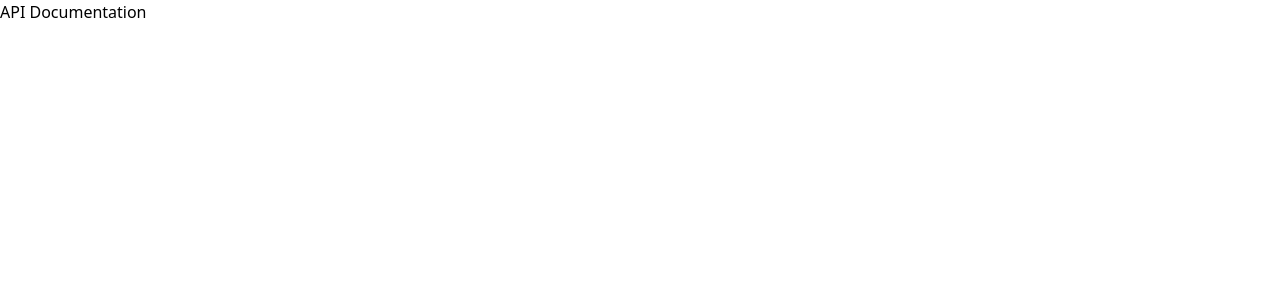
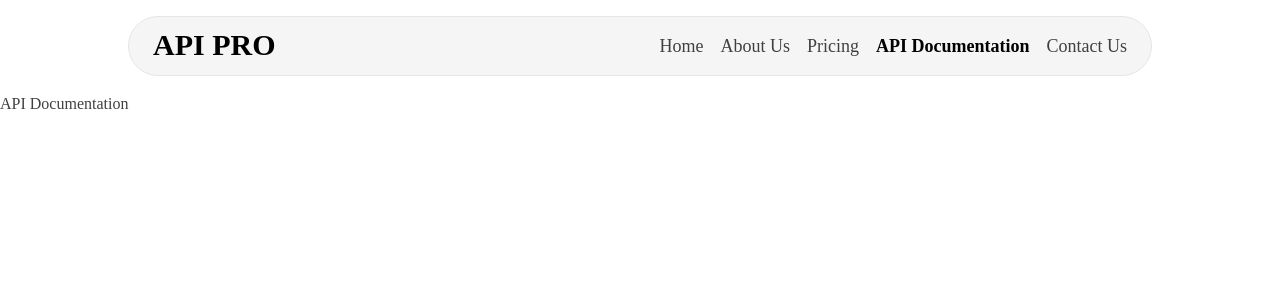
Before and after one commit to ilhamifham/task-by-hsenidmobile, a Vue app: page /api-documentation in a window 1280 px wide. Shown: the top 300 px of the page. Built offline with nearby package versions, Linux system fonts and the light colour scheme; a web font is replaced by a local one.

Commit message:
Added header nav component

```diff
--- a/src/App.css
+++ b/src/App.css
@@ -4,3 +4,29 @@
 
 /* TAILWIND CSS */
 @import "tailwindcss";
+
+@theme {
+  --font-montserrat: "Montserrat";
+  --font-source-code-pro: "Source Code Pro";
+}
+
+@layer base {
+  *:focus-visible {
+    outline-offset: 2px;
+    outline-color: var(--color-blue-600);
+  }
+
+  html {
+    font-family: var(--font-montserrat);
+  }
+
+  body {
+    min-width: 20rem;
+    color: var(--color-neutral-700);
+    background-color: var(--color-white);
+  }
+
+  button {
+    cursor: pointer;
+  }
+}
--- a/src/App.vue
+++ b/src/App.vue
@@ -1,7 +1,9 @@
 <script setup>
+import Header from './components/Header.vue';
 import { RouterView } from 'vue-router';
 </script>
 
 <template>
+    <Header />
     <RouterView />
 </template>
--- /dev/null
+++ b/src/components/Header.vue
@@ -0,0 +1,74 @@
+<script setup>
+import { ref, useTemplateRef, onMounted, onUnmounted } from 'vue';
+import { RouterLink } from 'vue-router';
+
+const isToggleNav = ref(false);
+const navElement = useTemplateRef("navElement");
+const links = [
+    {
+        name: "Home",
+        url: "/",
+    },
+    {
+        name: "About Us",
+        url: "/about-us",
+    },
+    {
+        name: "Pricing",
+        url: "/pricing",
+    },
+    {
+        name: "API Documentation",
+        url: "/api-documentation",
+    },
+    {
+        name: "Contact Us",
+        url: "/contact-us",
+    }
+]
+
+function handleToggleNav() {
+    isToggleNav.value = !isToggleNav.value;
+}
+
+function handleClickOutside(event) {
+    if (isToggleNav.value && navElement.value && !navElement.value.contains(event.target)) {
+        isToggleNav.value = false;
+    }
+}
+
+onMounted(() => {
+    document.addEventListener('click', handleClickOutside);
+});
+
+onUnmounted(() => {
+    document.removeEventListener('click', handleClickOutside);
+});
+</script>
+
+<template>
+    <header class="p-4">
+        <div class="bg-neutral-100 p-2 pl-6 flex items-center justify-between rounded-full border border-neutral-200 relative h-15 max-w-5xl mx-auto lg:pr-6">
+            <RouterLink to="/" class="font-bold font-source-code-pro text-3xl -mt-2.5 -mb-1.75 text-black">API PRO</RouterLink>
+            <button @click.stop="handleToggleNav" class="bg-neutral-200 border border-neutral-300 rounded-full transition-[background-color] duration-300 hover:bg-white lg:hidden">
+                <svg v-if="isToggleNav" viewBox="0 0 24 24" class="w-10 h-10">
+                    <path d="M7 17L16.8995 7.10051" stroke="#000000" stroke-linecap="round" stroke-linejoin="round" />
+                    <path d="M7 7.00001L16.8995 16.8995" stroke="#000000" stroke-linecap="round" stroke-linejoin="round" />
+                </svg>
+                <svg v-else viewBox="0 0 24 24" class="w-10 h-10">
+                    <path d="M6 12H18" stroke="#000000" stroke-linecap="round" stroke-linejoin="round" />
+                    <path d="M6 15.5H18" stroke="#000000" stroke-linecap="round" stroke-linejoin="round" />
+                    <path d="M6 8.5H18" stroke="#000000" stroke-linecap="round" stroke-linejoin="round" />
+                </svg>
+                <span class="sr-only">{{ isToggleNav ? "close" : "menu" }}</span>
+            </button>
+            <nav :class="!isToggleNav && 'invisible opacity-0 overflow-hidden'" ref="navElement" class="absolute top-19 left-0 right-0 rounded-lg bg-neutral-100 border border-neutral-200 p-4 text-lg font-medium duration-300 lg:static lg:visible lg:overflow-visible lg:opacity-100 lg:p-0 lg:border-0 lg:rounded-none lg:duration-[0ms]">
+                <ul class="-mt-1.75 -mb-2 lg:flex lg:mt-0 lg:mb-0">
+                    <li v-for="(link, index) in links" :key="index" class="mb-4.25 last:mb-0 transition-all duration-300 hover:text-black lg:mb-0 lg:mr-4.25 lg:last:mr-0">
+                        <RouterLink @click="handleToggleNav" :to="link.url" active-class="font-bold text-black" class="block">{{ link.name }}</RouterLink>
+                    </li>
+                </ul>
+            </nav>
+        </div>
+    </header>
+</template>
--- a/src/routers/index.js
+++ b/src/routers/index.js
@@ -56,9 +56,8 @@ const routers = createRouter({
     ]
 })
 
-routers.beforeEach((to, _, next) => {
+routers.beforeEach((to) => {
     document.title = to.meta.title ? `${to.meta.title} | API PRO` : "API PRO";
-    next()
 })
 
 export default routers;
```
